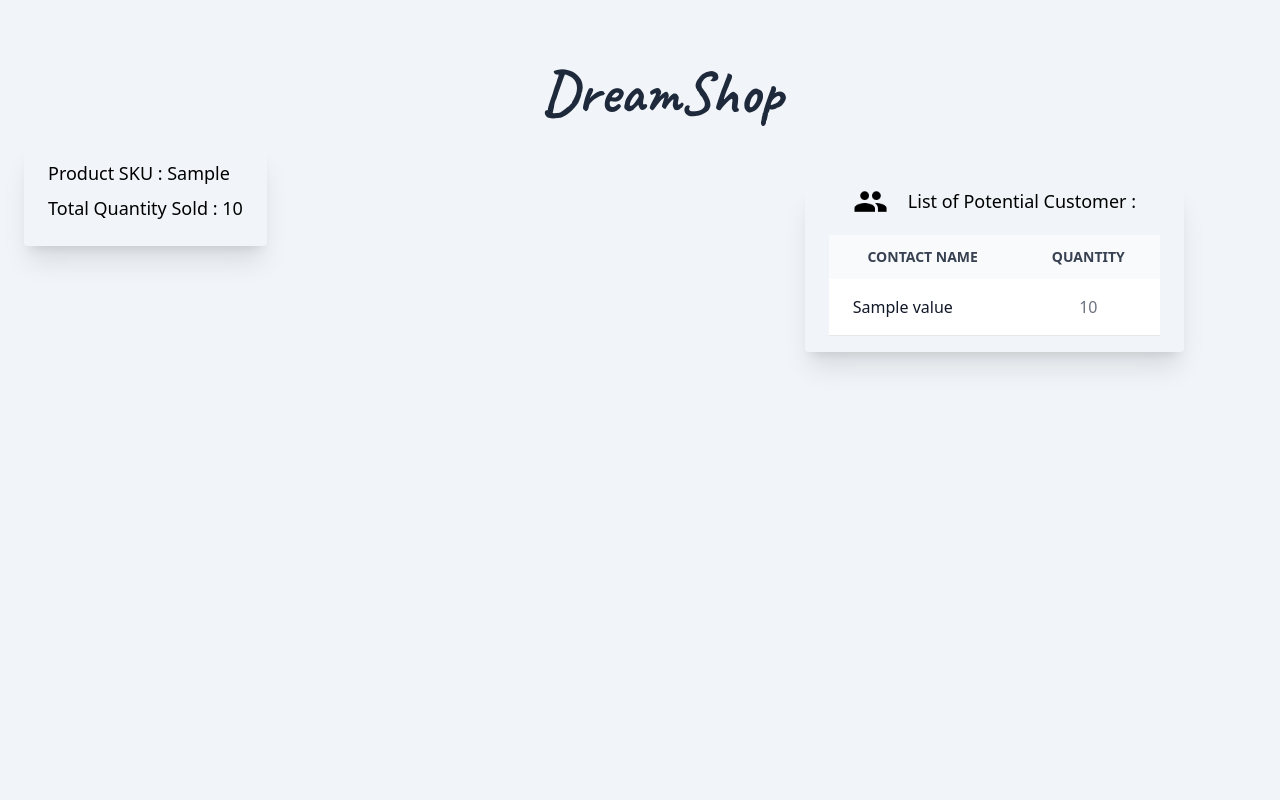
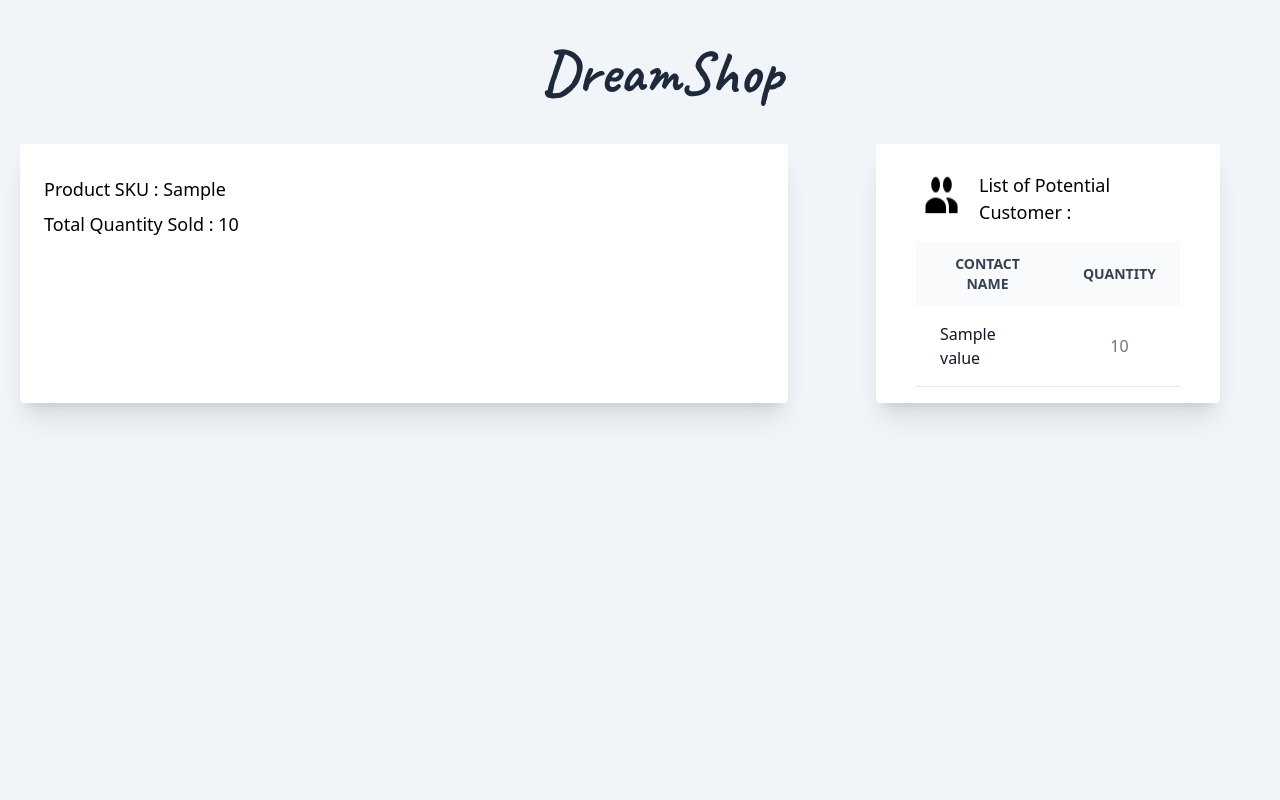
Before and after one commit to TzeXuan/E-commerce, a Flask app: template templates/demand.html in a window 1280 px wide. Run offline with Flask 2, Linux system fonts and the light colour scheme; the template is opened without the code that fills it: most values are stand-ins (such as "Sample title", 1, 10 or a date in 2020); some libraries are stand-ins or nearby versions.

Commit message:
complete graph

```diff
--- a/app.py
+++ b/app.py
@@ -1,6 +1,9 @@
 from flask import Flask, render_template, request, redirect, url_for
 import papermill as pm
 import pandas as pd
+import json
+import plotly
+import plotly.express as px
 
 app = Flask(__name__)
 
@@ -14,6 +17,7 @@ def search():
 
 @app.route('/searchProduct', methods = ['POST'])
 def searchProduct():
+
     # productSKU
     productSKUInput = request.form['productSKU']
     print(productSKUInput)
@@ -21,6 +25,16 @@ def searchProduct():
     pm.execute_notebook('C:\\Users\\xuan4\\Desktop\\FYP\\Dreamshop\\Version 3\\Potential Customer List.ipynb',
     'C:\\Users\\xuan4\\Desktop\\FYP\\Dreamshop\\Version 3\\Potential Customer List Output.ipynb',
     parameters={'productSKU': productSKUInput})
+
+    # vizualizeGraph
+    pm.execute_notebook('C:\\Users\\xuan4\\Desktop\\FYP\\Dreamshop\\Version 3\\Graph Visualization based product SKU.ipynb',
+                    'C:\\Users\\xuan4\\Desktop\\FYP\\Dreamshop\\Version 3\\Graph Visualization based product SKU Output.ipynb',
+                    parameters={'productSKU': productSKUInput})
+
+    df = pd.read_excel('C:\\Users\\xuan4\\Desktop\\FYP\\Dreamshop\\Version 3\\Graph Data of Product Quantity Sold.xlsx')
+    fig = px.line(df, x=df['Month-Year'], y=df['Quantity'])
+    graphJSON = json.dumps(fig, cls=plotly.utils.PlotlyJSONEncoder)
+    print(graphJSON)
 
     # productQty
     datasetQty = pd.read_excel('productQuantity.xlsx')
@@ -30,4 +44,5 @@ def searchProduct():
     #potentialCustomer
     datasetCustomer = pd.read_excel('Potential Customer List.xlsx')
 
-    return render_template('demand.html', productSKU=productSKUInput, productQty=qtyRow[0], datasetCustomer=datasetCustomer)
+    return render_template('demand.html', productSKU=productSKUInput, productQty=qtyRow[0], datasetCustomer=datasetCustomer,
+    graphJSON=graphJSON)
--- a/templates/demand.html
+++ b/templates/demand.html
@@ -5,6 +5,7 @@
     <meta http-equiv="X-UA-Compatible" content="IE=edge">
     <meta name="viewport" content="width=device-width, initial-scale=1.0">
     <script src="https://cdn.tailwindcss.com"></script>
+
     <title>DreamShop</title>
 
     <style>
@@ -18,37 +19,40 @@
 </head>
 
 
-<body class="bg-slate-100 w-screen h-screen relative">
+<body class="bg-slate-100 w-screen h-screen overflow-x-hidden">
     <header>
         <div class="flex flex-row justify-center items-center h-36">
-            <p class="logo text-6xl text-slate-800 flex-none ml-11 mt-10">DreamShop</p>
+            <p class="logo text-6xl text-slate-800 flex-none ml-11 my-5">DreamShop</p>
         </div>
     </header>
 
-    <div class="flex-row flow-root">
-        <div class="float-left max-w-sm ml-6 rounded overflow-hidden shadow-xl">
-                <div class="max-w w-full px-6 py-4">
+    <div class="flex flex-row justify-between pb-10">
+        <div class="w-[60%] mx-5 py-5 bg-white rounded shadow-xl">
+                <div class="max-w w-full px-6 pt-3">
                 <div class="text-[18px] mb-2 ">Product SKU : {{ productSKU }}</div>
-                <div class="text-[18px] mb-2 ">Total Quantity Sold : {{ productQty }}</div>
+                <div class="text-[18px]">Total Quantity Sold : {{ productQty }}</div>
+                <div id='chart' class='chart overflow-x-scroll '></div>
                 </div>
-            </div>
+        </div>
 
-            <div class="float-right max-w-lg mr-24 mt-10 rounded overflow-hidden shadow-xl">
-                <div class="w-full px-12 py-0 flex flex-row items-center">
+        <div class="w-[30%] mr-10">
+            <div class="h-fit mx-5 bg-white rounded shadow-xl flex flex-col">
+                <div class="w-full px-12 pt-5 flex flex-row">
                     <img src="{{url_for('static', filename='people.png')}}" width="35px">
-                    <div class="text-[18px] ml-5">List of Potential Customer : </div>
+                    <div class="text-[18px] ml-5 mt-2">List of Potential Customer : </div>
                 </div>
-                <div class="w-full px-6 py-4 items-center">
+
+                <div class="w-full px-10 py-4 items-center">
                     <table class="w-full text-base text-gray-500 dark:text-gray-400">
                         <thead class="text-sm text-gray-700 uppercase bg-gray-50 dark:bg-gray-700 dark:text-gray-400">
                             <tr>
-                                    <th scope="col" class="py-3 px-6">Contact Name</th>
-                                    <th scope="col" class="py-3 px-6">Quantity</th>
+                                <th scope="col" class="py-3 px-6">Contact Name</th>
+                                <th scope="col" class="py-3 px-6">Quantity</th>
                             </tr>
                         </thead>
                             {% for key, value in datasetCustomer.iterrows() %}
                                 <tr class="bg-white border-b dark:bg-gray-800 dark:border-gray-700">
-                                    <td scope="row" class="py-4 px-6 font-medium text-gray-900 whitespace-nowrap dark:text-white">
+                                    <td scope="row" class="py-4 px-6 font-medium text-gray-900 dark:text-white">
                                         {{ value['Contact Name'] }}</td>
                                     <td class= "text-center py-4 px-6">{{ value['Quantity'] }}</td>
                                 </tr>
@@ -56,6 +60,12 @@
                     </table>
                 </div>
             </div>
+        </div>
     </div>
 </body>
+    <script src='https://cdn.plot.ly/plotly-latest.min.js'></script>
+    <script type='text/javascript'>
+        var graphs = {{graphJSON | safe}};
+        Plotly.plot('chart',graphs,{});
+    </script>
 </html>
--- a/templates/searchProduct.html
+++ b/templates/searchProduct.html
@@ -26,7 +26,7 @@
 
     <div class="w-3/5 h-2/4 flex flex-row absolute left-[23rem] top-56 z-[1] drop-shadow-lg">
         <div class="h-full w-1/2 bg-gray-800 flex justify-center items-center">
-            <p class="logo text-white text-[5rem]">Product Search</p>
+            <p class="logo text-white text-[4rem]">Product Search</p>
         </div>
         <div class="h-full w-1/2 bg-gray-50">
             <form action="{{ url_for('searchProduct') }}" method="POST">
```
Also changed, not shown: static/potentialCustomerList.png (deleted), 2 other files.
